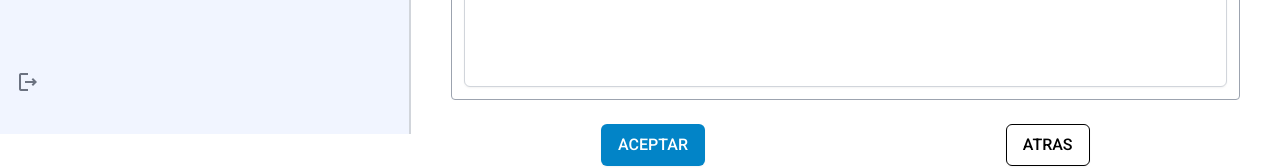
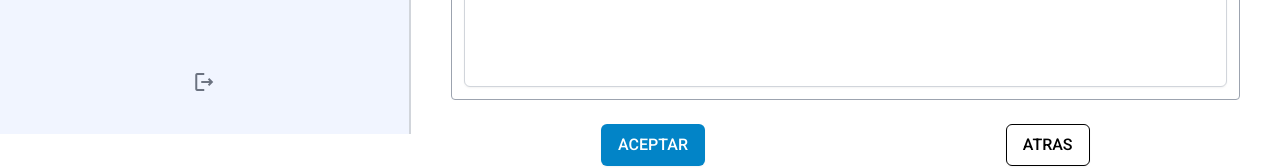
Before and after one commit to pikonecta/pikonecta, a React (Vite) app: page /1/create in a window 1280 px wide. Shown: the part 666-834 px from the top of the page. Built offline with nearby package versions, Linux system fonts and the light colour scheme; no server answers; what amazon-cognito-identity-js would draw is missing.

Commit message:
Redirection added

```diff
--- a/src/components/Sidebar/index.jsx
+++ b/src/components/Sidebar/index.jsx
@@ -1,7 +1,12 @@
 import cn from "classnames";
 import logo from "@/assets/logo-konecta.svg";
+import { useNavigate } from "react-router-dom";
 
 function Sidebar({ className }) {
+  const navigate = useNavigate();
+  const redirectToLogin = () => {
+    navigate("/login");
+  };
   return (
     <div
       className={cn(
@@ -10,7 +15,14 @@ function Sidebar({ className }) {
       )}
     >
       <img src={logo} alt="Logo konecta" className="mx-auto w-64" />
-      <span className="material-icons-outlined text-gray-500">logout</span>
+
+      <button
+        type="button"
+        className="material-icons-outlined text-gray-500 hover:text-gray-600"
+        onClick={redirectToLogin}
+      >
+        logout
+      </button>
     </div>
   );
 }
--- a/src/pages/Admin/components/CompanyCard/index.jsx
+++ b/src/pages/Admin/components/CompanyCard/index.jsx
@@ -17,7 +17,7 @@ function CompanyCard({
   const [isDeleting, setIsDeleting] = useState(false);
   const navigate = useNavigate();
 
-  const handleRedirectToEdit = () => {
+  const redirectToEdit = () => {
     navigate(`/admin/update/${id}`);
   };
 
@@ -73,7 +73,7 @@ function CompanyCard({
         <button
           className="bg-button-edit/60 rounded-lg my-2 py-2 px-4 hover:bg-button-edit hover:shadow-sm mr-2"
           type="button"
-          onClick={handleRedirectToEdit}
+          onClick={redirectToEdit}
         >
           EDITAR
         </button>
--- a/src/pages/Admin/index.jsx
+++ b/src/pages/Admin/index.jsx
@@ -1,5 +1,6 @@
 import Sidebar from "@/components/Sidebar";
 import { useEffect, useState } from "react";
+import { useNavigate } from "react-router-dom";
 import { getTenants } from "@/utils/apiManager";
 import CompanyCard from "./components/CompanyCard";
 import SearchBar from "./components/SearchBar";
@@ -15,6 +16,8 @@ function AdminKonecta() {
   const [page, setPage] = useState(1);
   const [deletedItem, setDeletedItem] = useState(null);
   const companiesSize = companiesFiltered.length;
+
+  const navigate = useNavigate();
 
   useEffect(async () => {
     const res = await getTenants();
@@ -47,6 +50,10 @@ function AdminKonecta() {
     setCompaniesPerPage(companiesFiltered.slice(start, end));
   }, [page, companiesFiltered]);
 
+  const redirectToCreate = () => {
+    navigate(`/admin/create`);
+  };
+
   return (
     <div className="flex flex-row w-full">
       <div className="basis-1/4 max-w-sm">
@@ -63,6 +70,7 @@ function AdminKonecta() {
           <button
             className="bg-sidebar-color px-8 text-gray-500 hover:shadow-sm hover:bg-sidebar-color-dark hover:text-white rounded-lg mr-2 py-2"
             type="button"
+            onClick={redirectToCreate}
           >
             Añadir
           </button>
--- a/src/pages/Client/index.jsx
+++ b/src/pages/Client/index.jsx
@@ -81,6 +81,10 @@ function ClientForm({ canEdit = false }) {
       setIsCorrectLogoType(["image/jpeg", "image/png"].includes(type));
     }
   }, [logo]);
+
+  const redirectToGeneral = () => {
+    navigate(`/admin`);
+  };
 
   return (
     <div className="grid grid-cols-3 gap-3 gap-x-6 min-h-fit">
@@ -302,8 +306,9 @@ function ClientForm({ canEdit = false }) {
               </button>
 
               <button
-                type="submit"
+                type="button"
                 className="inline-flex justify-center py-2 px-4 border border-black shadow-sm text-l font-medium rounded-md text-black bg-white hover:bg-gray-100 focus:outline-none focus:pointer-events-auto"
+                onClick={redirectToGeneral}
               >
                 ATRAS
               </button>
```
